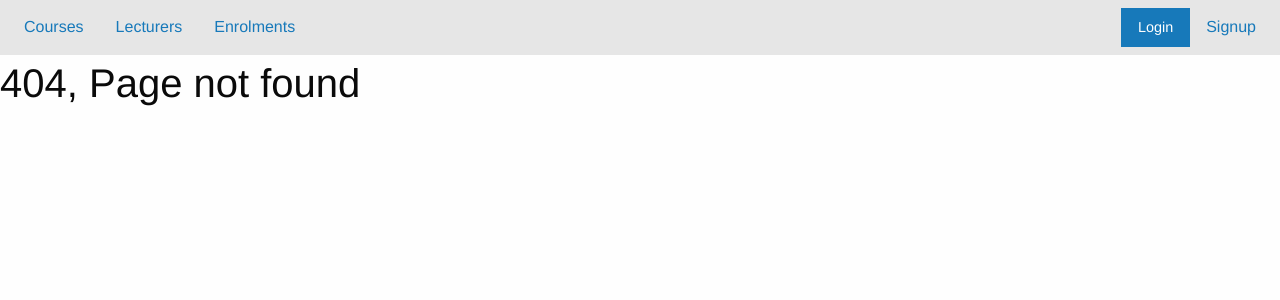
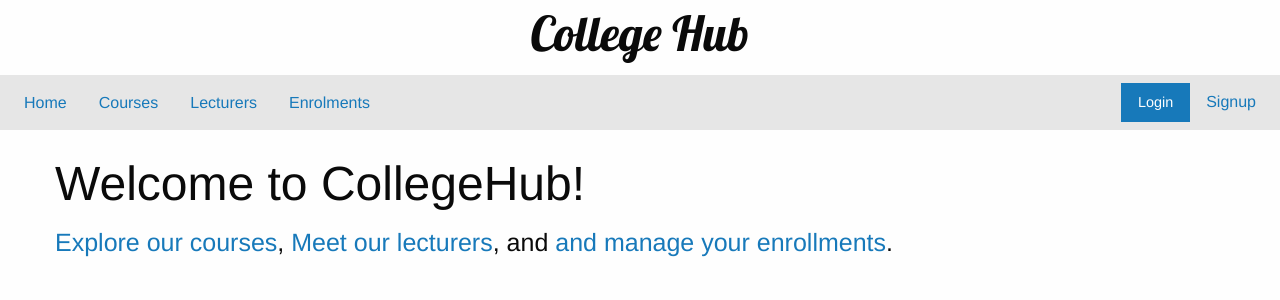
Before and after one commit to ac-png/CollegeHub, a React (Create React App) app: page / in a window 1280 px wide. Before the commit this address had no page. Shown: the top 300 px of the page. Built offline with nearby package versions, Linux system fonts and the light colour scheme.

Commit message:
Adding a simple homepage and adding song fonts to navbar

```diff
--- a/public/index.html
+++ b/public/index.html
@@ -10,34 +10,17 @@
 			content="Web site created using create-react-app"
 		/>
 		<link rel="apple-touch-icon" href="%PUBLIC_URL%/logo192.png" />
-		<!--
-      manifest.json provides metadata used when your web app is installed on a
-      user's mobile device or desktop. See https://developers.google.com/web/fundamentals/web-app-manifest/
-    -->
+		<link rel="preconnect" href="https://fonts.googleapis.com" />
+		<link rel="preconnect" href="https://fonts.gstatic.com" crossorigin />
+		<link
+			href="https://fonts.googleapis.com/css2?family=Lobster&display=swap"
+			rel="stylesheet"
+		/>
 		<link rel="manifest" href="%PUBLIC_URL%/manifest.json" />
-		<!--
-      Notice the use of %PUBLIC_URL% in the tags above.
-      It will be replaced with the URL of the `public` folder during the build.
-      Only files inside the `public` folder can be referenced from the HTML.
-
-      Unlike "/favicon.ico" or "favicon.ico", "%PUBLIC_URL%/favicon.ico" will
-      work correctly both with client-side routing and a non-root public URL.
-      Learn how to configure a non-root public URL by running `npm run build`.
-    -->
 		<title>CollegeHub</title>
 	</head>
 	<body>
 		<noscript>You need to enable JavaScript to run this app.</noscript>
 		<div id="root"></div>
-		<!--
-      This HTML file is a template.
-      If you open it directly in the browser, you will see an empty page.
-
-      You can add webfonts, meta tags, or analytics to this file.
-      The build step will place the bundled scripts into the <body> tag.
-
-      To begin the development, run `npm start` or `yarn start`.
-      To create a production bundle, use `npm run build` or `yarn build`.
-    -->
 	</body>
 </html>
--- a/src/App.js
+++ b/src/App.js
@@ -25,6 +25,7 @@ import EnrollmentsShow from './pages/enrollments/Show';
 
 import User from './pages/User';
 import PageNotFound from './pages/PageNotFound';
+import Home from './pages/Home';
 
 function App() {
   // Using the authentication
@@ -78,6 +79,7 @@ function App() {
         <Route path='/login' element={<LoginForm />} />
         <Route path='/signup' element={<SignupForm />} />
         <Route path='/logout' element={<Logout />} />
+        <Route path='/' element={<Home />} />
 
         {/* Displaying protected routes if user is authenticated */}
         {protectedRoutes}
--- a/src/components/Navbar.js
+++ b/src/components/Navbar.js
@@ -15,12 +15,21 @@ const Navbar = () => {
         navigate('/logout');
     }
 
+    const headingStyle = {
+        fontFamily: "'Lobster', sans-serif",
+    };
+
     // Rendering the navigation bar
     return (
+        <>
+                <h1 className='text-center' style={headingStyle}>
+                    College Hub
+                </h1>
             <div className="top-bar stacked-for-medium" id="example-menu">
                 <div className="top-bar-left">
                     {/* Left-aligned menu items */}
                     <ul className="dropdown menu" data-dropdown-menu>
+                        <li><Link to="/">Home</Link></li>
                         <li><Link to="/courses">Courses</Link></li>
                         <li><Link to="/lecturers">Lecturers</Link></li>
                         <li><Link to="/enrolments">Enrolments</Link></li>
@@ -47,6 +56,7 @@ const Navbar = () => {
                     </ul>
                 </div>
             </div>
+        </>
     );
 };
 
--- /dev/null
+++ b/src/pages/Home.js
@@ -0,0 +1,13 @@
+import { Link } from 'react-router-dom';
+
+const Home = () => {
+    return (
+        <div className="grid-container" style={{ marginTop: '20px' }}>
+            <h1>Welcome to CollegeHub!</h1>
+            <h4><Link to={`/courses`}>Explore our courses</Link>, <Link to={`/lecturers`}>Meet our lecturers</Link>, and <Link to={`/enrolments`}>and manage your enrollments</Link>.</h4>
+
+        </div>
+    );
+};
+
+export default Home;
```
Lines whose indentation alone changed are shown as unchanged.
